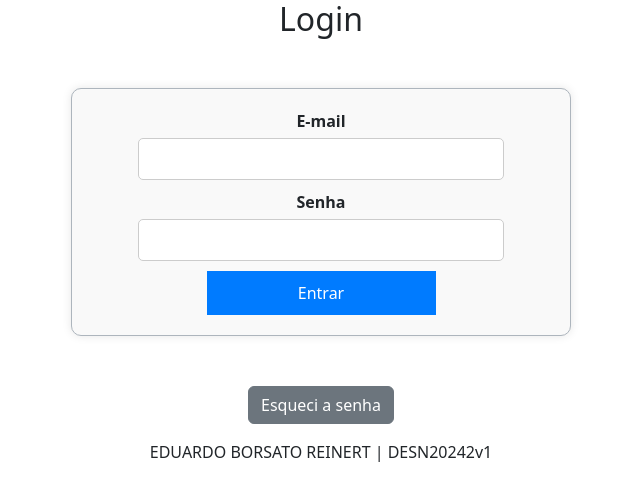
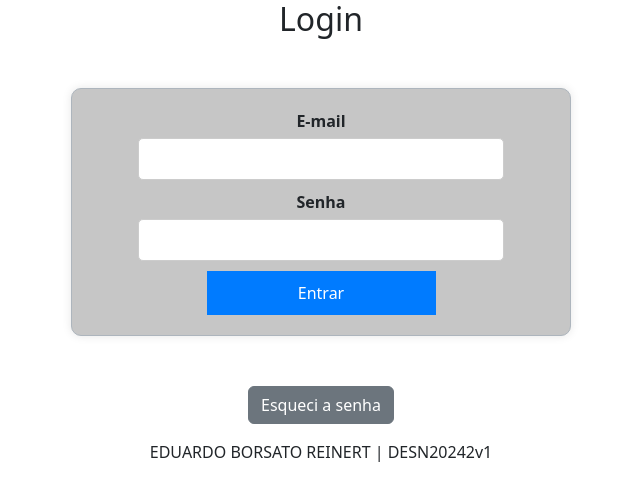
Before and after one commit to eduardoreinert/eduardo_reinert_prova, a PHP site: page /index.php in a window 1280 px wide. Shown: the top 501 px of the page, without its empty margins (319-959 px from the left). Run offline with PHP 8.4, Linux system fonts and the light colour scheme.

Commit message:
Styles
linha para estilizar um campo tipo number

```diff
--- a/styles.css
+++ b/styles.css
@@ -123,7 +123,7 @@ form {
     width: 500px; /* Define uma largura fixa */
     margin: 50px auto; /* Centraliza na tela */
     padding: 20px;
-    background-color: #f9f9f9; /* Fundo suave */
+    background-color: #c6c6c6; /* Fundo suave */
     border-radius: 10px; /* Cantos arredondados */
     box-shadow: 0px 0px 10px rgba(0, 0, 0, 0.1); /* Sombra leve */
     display: flex;
@@ -143,6 +143,7 @@ label {
 input[type="text"],
 input[type="email"],
 input[type="password"],
+input[type="number"],
 select {
     width: 80%; /* Ocupa toda a largura do formulário */
     padding: 8px;
```
